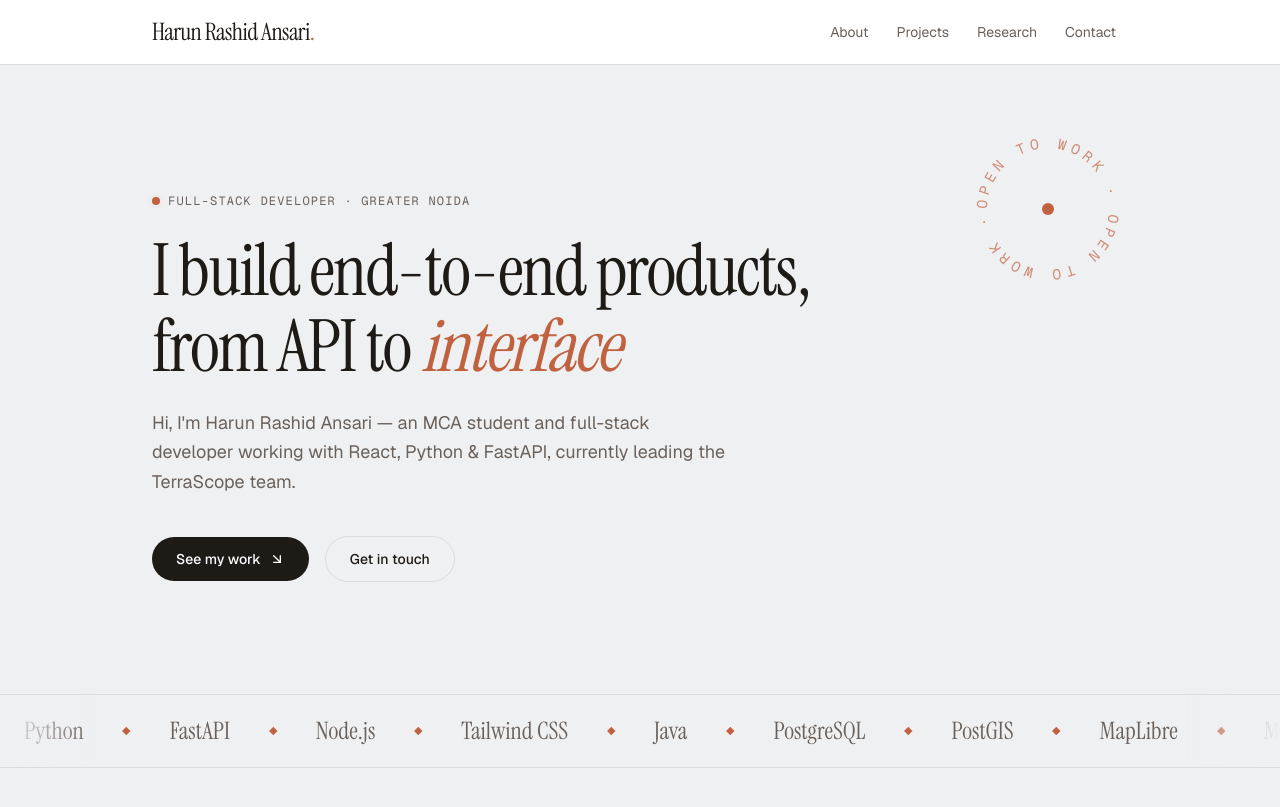
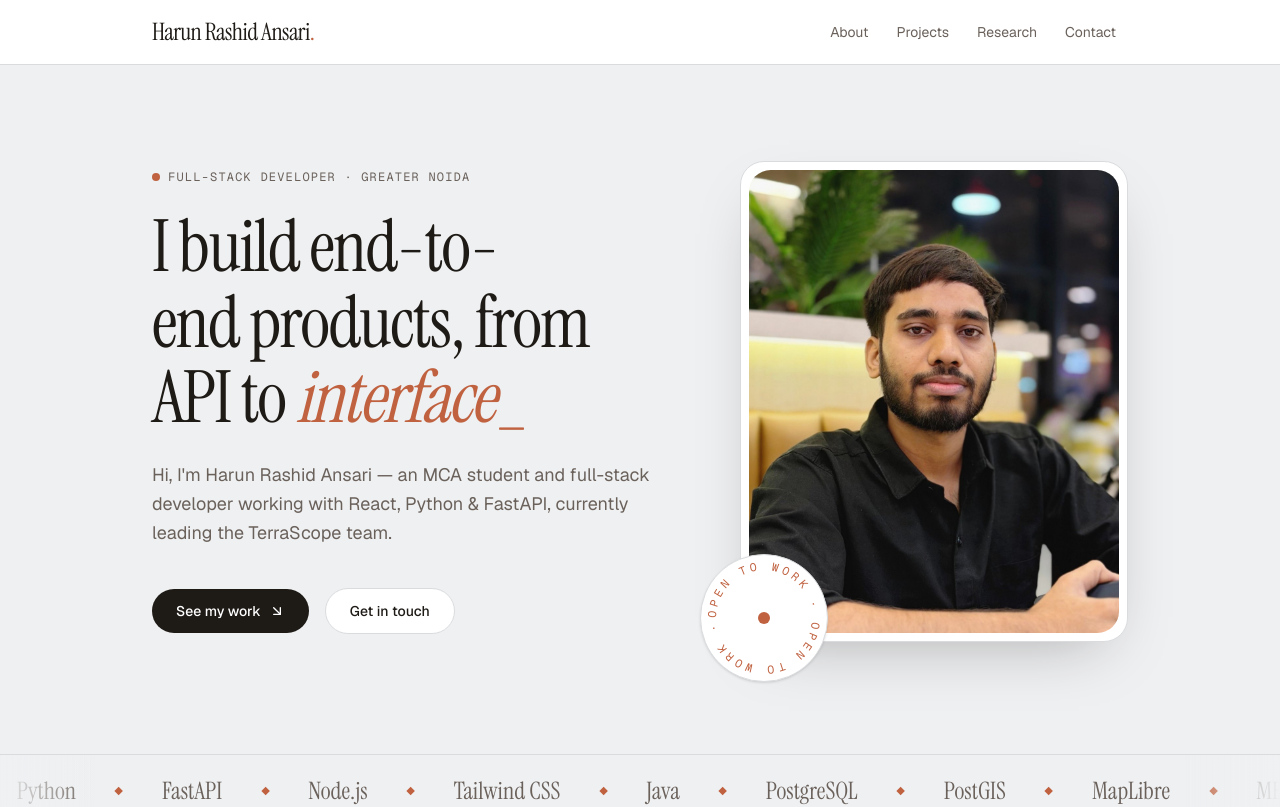
Before and after one commit to Harunrashid444/My-Portfolio-Website, a Next.js app: page / in a window 1280 px wide. Shown: the top 807 px of the page. Built offline with nearby package versions, Linux system fonts and the light colour scheme.

Commit message:
Show profile photo in hero section

```diff
--- a/components/hero.tsx
+++ b/components/hero.tsx
@@ -1,25 +1,14 @@
+import Image from 'next/image'
 import { ArrowDownRight } from 'lucide-react'
+import profile from '@/public/profile.jpg'
 
 export function Hero() {
   return (
-    <section id="top" className="relative mx-auto max-w-5xl px-6 pb-20 pt-20 md:pb-28 md:pt-32">
-      <div
-        aria-hidden="true"
-        className="pointer-events-none absolute right-6 top-16 hidden size-40 animate-float md:block"
+    <section
+      id="top"
+      className="mx-auto grid max-w-5xl items-center gap-12 px-6 pb-20 pt-12 md:grid-cols-[1.35fr_1fr] md:gap-16 md:pb-28 md:pt-24"
     >
-        <svg viewBox="0 0 100 100" className="size-full animate-spin-slow text-accent/70">
-          <defs>
-            <path id="circle" d="M50,50 m-38,0 a38,38 0 1,1 76,0 a38,38 0 1,1 -76,0" />
-          </defs>
-          <text className="fill-current font-mono text-[9px] uppercase tracking-[0.3em]">
-            <textPath href="#circle" textLength="236" lengthAdjust="spacing">
-              open to work · open to work ·
-            </textPath>
-          </text>
-        </svg>
-        <span className="absolute inset-0 m-auto size-3 rounded-full bg-accent" />
-      </div>
-
+      <div>
         <p
           className="flex animate-fade-up items-center gap-2 font-mono text-xs uppercase tracking-widest text-muted-foreground"
           style={{ animationDelay: '0ms' }}
@@ -32,7 +21,7 @@ export function Hero() {
         </p>
 
         <h1
-        className="mt-6 max-w-3xl animate-fade-up text-balance font-serif text-5xl leading-[1.05] tracking-tight md:text-7xl"
+          className="mt-6 animate-fade-up text-balance font-serif text-5xl leading-[1.05] tracking-tight lg:text-7xl md:text-6xl"
           style={{ animationDelay: '120ms' }}
         >
           I build end-to-end products, from API to <em className="text-accent">interface</em>
@@ -63,11 +52,45 @@ export function Hero() {
           </a>
           <a
             href="#contact"
-          className="inline-flex items-center rounded-full border border-border px-6 py-3 text-sm font-medium transition-colors hover:border-foreground"
+            className="inline-flex items-center rounded-full border border-border bg-card px-6 py-3 text-sm font-medium transition-colors hover:border-foreground"
           >
             Get in touch
           </a>
         </div>
+      </div>
+
+      <div
+        className="relative order-first mx-auto w-full max-w-[280px] animate-fade-up md:order-none md:max-w-none"
+        style={{ animationDelay: '200ms' }}
+      >
+        <div className="rounded-3xl border border-border bg-card p-2 shadow-[0_24px_60px_-28px_oklch(0.22_0.01_60/0.35)]">
+          <Image
+            src={profile}
+            alt="Portrait of Harun Rashid Ansari"
+            placeholder="blur"
+            preload
+            sizes="(min-width: 1024px) 380px, (min-width: 768px) 35vw, 280px"
+            className="aspect-[4/5] w-full rounded-2xl object-cover"
+          />
+        </div>
+
+        <div
+          aria-hidden="true"
+          className="pointer-events-none absolute -bottom-10 -left-10 hidden size-32 animate-float rounded-full border border-border bg-card shadow-sm md:block"
+        >
+          <svg viewBox="0 0 100 100" className="size-full animate-spin-slow text-accent">
+            <defs>
+              <path id="circle" d="M50,50 m-38,0 a38,38 0 1,1 76,0 a38,38 0 1,1 -76,0" />
+            </defs>
+            <text className="fill-current font-mono text-[9px] uppercase tracking-[0.3em]">
+              <textPath href="#circle" textLength="236" lengthAdjust="spacing">
+                open to work · open to work ·
+              </textPath>
+            </text>
+          </svg>
+          <span className="absolute inset-0 m-auto size-3 rounded-full bg-accent" />
+        </div>
+      </div>
     </section>
   )
 }
```
Lines whose indentation alone changed are shown as unchanged.
